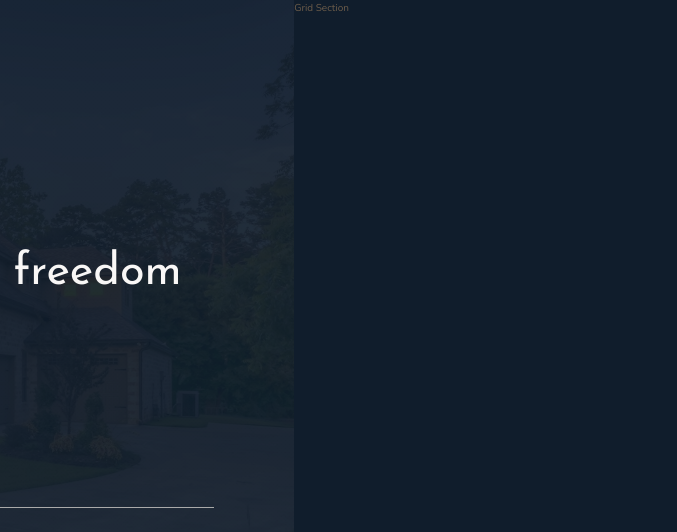
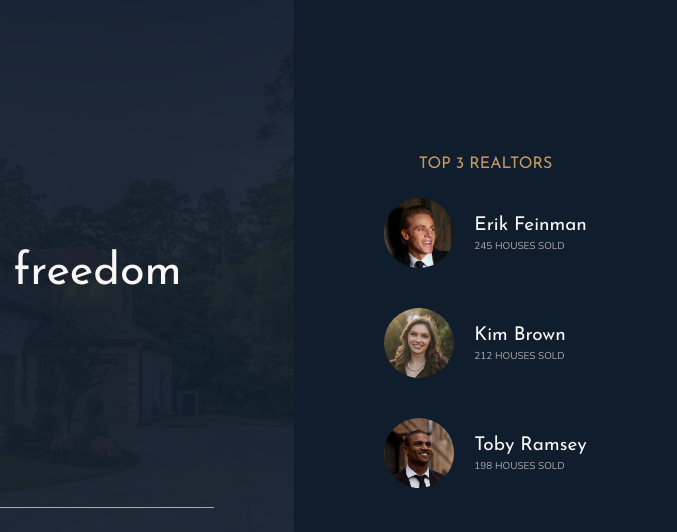
Before and after one commit to valvrauu/nexter, a website: page index.html in a window 1280 px wide. Shown: the top 532 px of the page, 603-1280 px from the left. Drawn offline with nearby package versions, Linux system fonts and the light colour scheme.

Commit message:
:sparkles: feat: create realtors section

```diff
--- a/index.html
+++ b/index.html
@@ -58,7 +58,49 @@
             </div>
         </header>
 
-        <section class="block-realtors grid">Grid Section</section>
+        <section class="block-realtors grid grid--justify-center grid--center grid--gap-2">
+            <h3 class="tertiary-title tertiary-title--realtors">
+                Top 3 Realtors
+            </h3>
+
+            <div class="grid grid--gap-5vh">
+                <div class="realtor grid grid--2xmax grid--gap-2 grid--align-center">
+                    <img
+                        src="assets/img/realtor-1.jpeg"
+                        alt="realtor"
+                        class="realtor__img">
+
+                    <div class="realtor__details">
+                        <p class="realtor__name">Erik Feinman</p>
+                        <p class="realtor__sold">245 houses sold</p>
+                    </div>
+                </div>
+
+                <div class="realtor grid grid--2xmax grid--gap-2 grid--align-center">
+                    <img
+                        src="assets/img/realtor-2.jpeg"
+                        alt="realtor"
+                        class="realtor__img">
+
+                    <div class="realtor__details">
+                        <p class="realtor__name">Kim Brown</p>
+                        <p class="realtor__sold">212 houses sold</p>
+                    </div>
+                </div>
+
+                <div class="realtor grid grid--2xmax grid--gap-2 grid--align-center">
+                    <img
+                        src="assets/img/realtor-3.jpeg"
+                        alt="realtor"
+                        class="realtor__img">
+
+                    <div class="realtor__details">
+                        <p class="realtor__name">Toby Ramsey</p>
+                        <p class="realtor__sold">198 houses sold</p>
+                    </div>
+                </div>
+            </div>
+        </section>
 
         <section class="block-features grid grid--fit-25 grid--gap-6 grid--align-start">
             <div class="feature grid grid--feature">
--- a/sass/base/_typography.scss
+++ b/sass/base/_typography.scss
@@ -15,6 +15,13 @@
     &--story {
         margin-bottom: 2rem;
 
+        color: var(--clr-primary);
+
+        font-size: 1.6rem;
+        text-transform: uppercase;
+    }
+
+    &--realtors {
         color: var(--clr-primary);
 
         font-size: 1.6rem;
--- /dev/null
+++ b/sass/components/_realtor.scss
@@ -0,0 +1,25 @@
+.realtor {
+    &__img {
+        display: block;
+
+        max-width: 7rem;
+
+        border-radius: 50%;
+    }
+
+    &__name {
+        color: var(--clr-grey-100);
+
+        font-size: 1.9rem;
+        font-family: var(--fd-primary);
+        font-weight: 400;
+    }
+
+    &__sold {
+        margin-top: -3px;
+
+        color: var(--clr-grey-200);
+
+        text-transform: uppercase;
+    }
+}
--- a/sass/layout/_grid.scss
+++ b/sass/layout/_grid.scss
@@ -16,6 +16,10 @@
     &--feature {
         grid-template-columns: min-content 1fr;
         gap: 1.5rem 2.5rem;
+    }
+
+    &--2xmax {
+        grid-template-columns: repeat(2, max-content);
     }
 
     &--2x1fr {
@@ -71,6 +75,10 @@
         gap: 7rem;
     }
 
+    &--gap-5vh {
+        gap: 5vh;
+    }
+
     &--align-start {
         align-items: start;
     }
@@ -82,4 +90,9 @@
     &--justify-center {
         justify-items: center;
     }
+
+    &--center {
+        align-content: center;
+        justify-content: center;
+    }
 }
--- a/sass/main.scss
+++ b/sass/main.scss
@@ -9,6 +9,7 @@
 @import "components/copyright";
 @import "components/feature";
 @import "components/logo";
+@import "components/realtor";
 @import "components/seeon";
 
 @import "layout/block-features";
```
Also changed, not shown: assets/css/compiled.css, assets/css/prefixed.css, assets/css/style.css.
